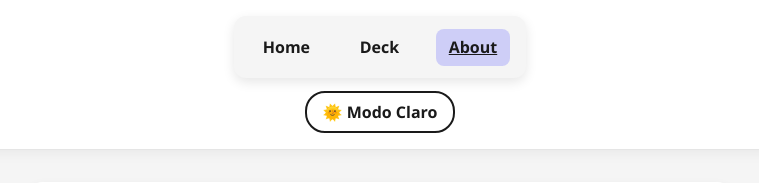
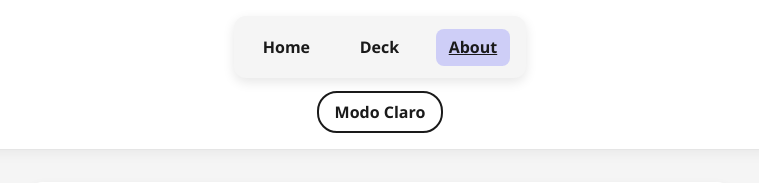
Before and after one commit to Benavides-Renault/PokedexTCG, a React (Vite) app: page /about in a window 1280 px wide. Shown: the top 183 px of the page, without its empty margins (260-1019 px from the left). Built offline with nearby package versions, Linux system fonts and the light colour scheme.

Commit message:
Update ThemeToggle.jsx

```diff
--- a/src/components/ThemeToggle.jsx
+++ b/src/components/ThemeToggle.jsx
@@ -11,7 +11,7 @@ function ThemeToggle() {
 
 	return (
 		<button className="theme-toggle" onClick={toggleTheme}>
-			{theme === 'dark' ? '🌙 Modo Oscuro' : '🌞 Modo Claro'}
+			{theme === 'dark' ? ' Modo Oscuro' : ' Modo Claro'}
 		</button>
 	);
 }
```
